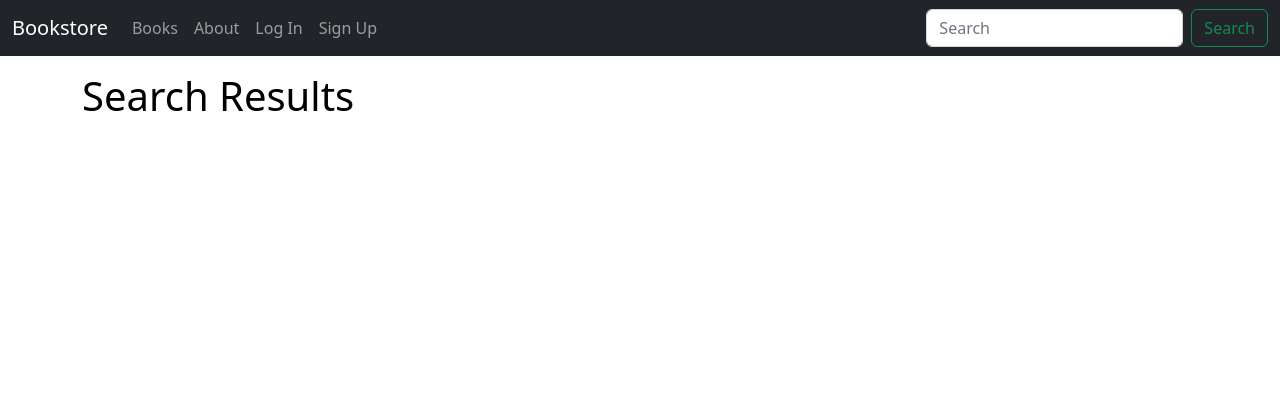
After one commit to mdivana/django_practice_bookstore_app, a Django app: template templates/books/search_results.html in a window 1280 px wide. The commit adds this page. Shown: the top 420 px of the page. Run offline with Django 4.2, Linux system fonts and the light colour scheme; the template is opened without the code that fills it, so the values that code supplies are empty; parts of the project's set-up code (start-up, migrations or seed data) failed here and were passed over.

Commit message:
twelfth commit

```diff
--- a/books/urls.py
+++ b/books/urls.py
@@ -1,8 +1,9 @@
 from django.urls import path
 
-from .views import BookListView, BookDetailView
+from .views import BookListView, BookDetailView, SearchResultsListView
 
 urlpatterns = [
     path("", BookListView.as_view(), name="book_list"),
     path("<uuid:pk>/", BookDetailView.as_view(), name="book_detail"),
+    path("search/", SearchResultsListView.as_view(), name="search_results"),
 ]
--- a/templates/_base.html
+++ b/templates/_base.html
@@ -35,6 +35,12 @@
                     </li>
                     {% endif %}
                 </ul>
+                <form class="d-flex" action="{% url 'search_results' %}" method="get">
+                    <label for="q">Search</label><br>
+                    <input class="form-control me-2" type="search" id="q" name="q" placeholder="Search">
+                    <button class="btn btn-outline-success" type="submit">Search</button>
+
+                </form>
             </div>
         </div>
     </nav>
--- /dev/null
+++ b/templates/books/search_results.html
@@ -0,0 +1,14 @@
+{% extends "_base.html" %}
+
+{% block title %}Search{% endblock title %}
+
+{% block content %}
+    <h1>Search Results</h1>
+    {% for book in book_list %}
+        <div>
+            <h3><a href="{{ book.get_absolute_url }}">{{ book.title }}</a></h3>
+            <p>Author: {{ book.author }}</p>
+            <p>Price: $ {{ book.price }}</p>
+        </div>
+    {% endfor %}
+{% endblock content %}
```
Also changed, not shown: books/views.py (+13 -0 lines).
